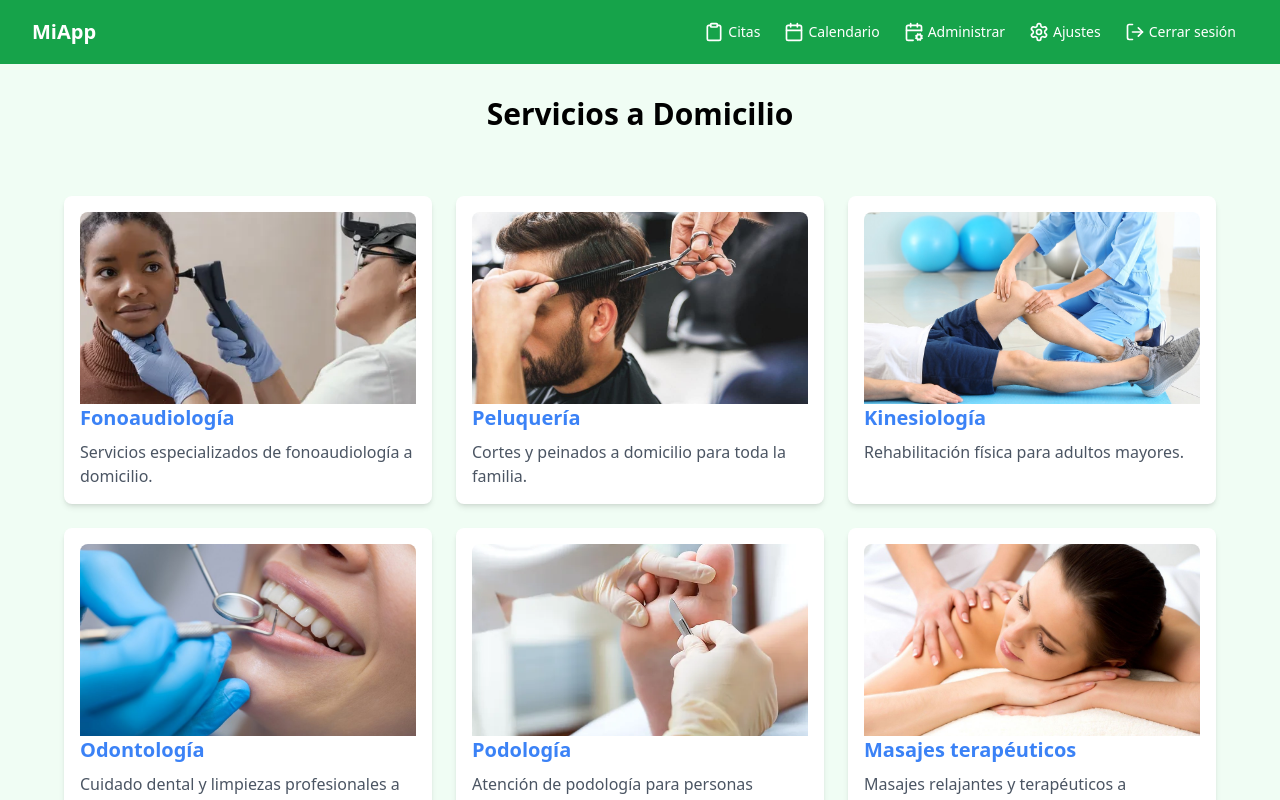
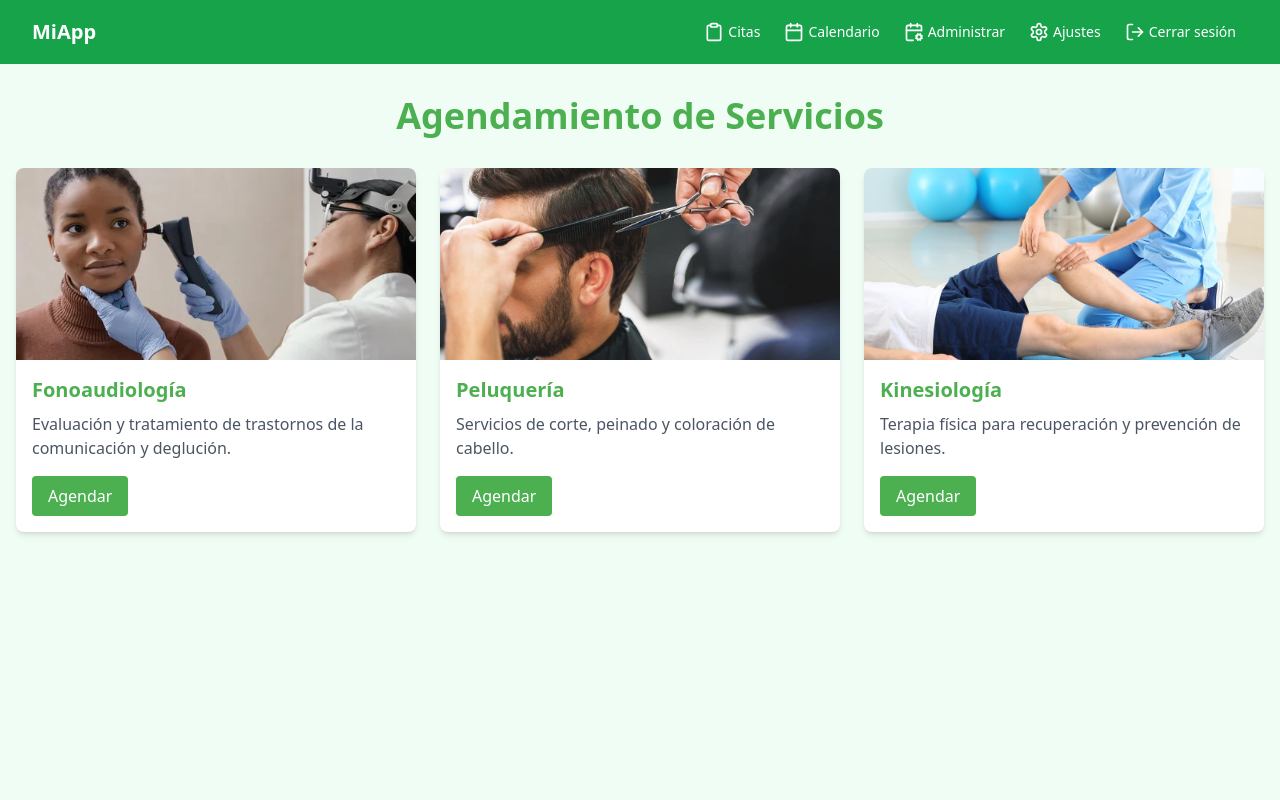
Before and after one commit to sebas-tian18/APP-Agenda-Mayor, a React (Vite) app in the folder frontend/: page /servicios in a window 1280 px wide. Shown: the top 800 px of the page. Built offline with nearby package versions, Linux system fonts and the light colour scheme; sample sign-in values are in the browser's storage.

Commit message:
Mustra de citas no agendadas de base de datos
Aqui muestra las citas que aun no ha sido agendadas respecto al tipo de servicio que corresponde, aun no puede enviar citas

```diff
--- /dev/null
+++ b/frontend/components/AppointmentModal.jsx
@@ -0,0 +1,66 @@
+import { useState, useEffect } from 'react'
+
+function AppointmentModal({ service, onClose }) {
+  const [availableAppointments, setAvailableAppointments] = useState([])
+  const [loading, setLoading] = useState(true)
+  const [error, setError] = useState(null)
+
+  useEffect(() => {
+    const fetchAvailableAppointments = async () => {
+      try {
+        setLoading(true)
+        // Asumimos que el id_especialidad corresponde al id del servicio
+        const response = await fetch(`http://localhost:3000/citas/${service.id}/noagendadas`)
+        if (!response.ok) {
+          throw new Error('No se pudieron obtener las citas disponibles')
+        }
+        const data = await response.json()
+        setAvailableAppointments(data)
+      } catch (err) {
+        setError(err.message)
+      } finally {
+        setLoading(false)
+      }
+    }
+
+    fetchAvailableAppointments()
+  }, [service.id])
+
+  const handleAppointmentSelect = async (appointmentId) => {
+  }
+
+  if (loading) return <div className="text-center">Cargando citas disponibles...</div>
+  if (error) return <div className="text-center text-red-500">Error: {error}</div>
+
+  return (
+    <div className="fixed inset-0 bg-black bg-opacity-50 flex items-center justify-center p-4 overflow-y-auto">
+      <div className="bg-white rounded-lg p-6 max-w-2xl w-full">
+        <h2 className="text-2xl font-bold text-primary mb-4">Agendar {service.name}</h2>
+        <p className="mb-4">Selecciona una cita disponible:</p>
+        <div className="grid grid-cols-1 gap-4 mb-4 max-h-96 overflow-y-auto">
+          {availableAppointments.map(appointment => (
+            <div key={appointment.id_cita} className="border p-4 rounded-lg hover:bg-gray-50">
+              <p className="font-semibold">{new Date(appointment.fecha).toLocaleDateString()}</p>
+              <p>Hora: {appointment.hora_inicio} - {appointment.hora_termino}</p>
+              <p>Profesional: {appointment.nombre_profesional} {appointment.apellido_profesional}</p>
+              <button
+                onClick={() => handleAppointmentSelect(appointment.id_cita)}
+                className="mt-2 bg-primary text-white px-4 py-2 rounded hover:bg-secondary transition-colors"
+              >
+                Seleccionar
+              </button>
+            </div>
+          ))}
+        </div>
+        <button
+          onClick={onClose}
+          className="bg-gray-300 text-gray-800 py-2 px-4 rounded hover:bg-gray-400 transition-colors"
+        >
+          Cerrar
+        </button>
+      </div>
+    </div>
+  )
+}
+
+export default AppointmentModal
--- /dev/null
+++ b/frontend/components/ServiceCard.jsx
@@ -0,0 +1,19 @@
+function ServiceCard({ service, onSelect }) {
+    return (
+      <div className="bg-white rounded-lg shadow-md overflow-hidden">
+        <img src={service.image} alt={service.name} className="w-full h-48 object-cover" />
+        <div className="p-4">
+          <h2 className="text-xl font-semibold text-primary mb-2">{service.name}</h2>
+          <p className="text-gray-600 mb-4">{service.description}</p>
+          <button
+            onClick={() => onSelect(service)}
+            className="bg-primary text-white px-4 py-2 rounded hover:bg-secondary transition-colors"
+          >
+            Agendar
+          </button>
+        </div>
+      </div>
+    )
+  }
+
+  export default ServiceCard
--- /dev/null
+++ b/frontend/components/ServiceList.jsx
@@ -0,0 +1,13 @@
+import ServiceCard from './ServiceCard'
+
+function ServiceList({ services, onServiceSelect }) {
+  return (
+    <div className="grid grid-cols-1 md:grid-cols-3 gap-6">
+      {services.map(service => (
+        <ServiceCard key={service.id} service={service} onSelect={onServiceSelect} />
+      ))}
+    </div>
+  )
+}
+
+export default ServiceList
--- a/frontend/pages/Servicios.jsx
+++ b/frontend/pages/Servicios.jsx
@@ -1,256 +1,48 @@
-import { useState, useEffect } from "react";
-
+import { useState } from 'react'
+import ServiceList from '../components/ServiceList'
+import AppointmentModal from '../components/AppointmentModal'
 
 const services = [
   {
-    title: "Fonoaudiología",
-    description: "Servicios especializados de fonoaudiología a domicilio.",
-    defaultImage: "../Images/fonoaudiologia.webp",
-    providers: [
-      {
-        name: "Dra. Ana Pérez",
-        date: "2024-10-20",
-        location: "Temuco, Chile",
-      },
-      {
-        name: "Dr. Pedro Silva",
-        date: "2024-10-21",
-        location: "Temuco, Chile",
-        time: "10:00",
-      },
-    ],
+    id: 1,
+    name: 'Fonoaudiología',
+    description: 'Evaluación y tratamiento de trastornos de la comunicación y deglución.',
+    image: '../Images/fonoaudiologia.webp'
   },
   {
-    title: "Peluquería",
-    description: "Cortes y peinados a domicilio para toda la familia.",
-    defaultImage: "../Images/peluqueria.webp",
-    providers: [
-      {
-        name: "Sra. Marta González",
-        date: "2024-10-19",
-        location: "Temuco, Chile",
-      },
-      {
-        name: "Sr. Juan Morales",
-        date: "2024-10-22",
-        location: "Temuco, Chile",
-      },
-    ],
+    id: 2,
+    name: 'Peluquería',
+    description: 'Servicios de corte, peinado y coloración de cabello.',
+    image: '../Images/peluqueria.webp'
   },
   {
-    title: "Kinesiología",
-    description: "Rehabilitación física para adultos mayores.",
-    defaultImage: "../Images/kinesiologia.webp",
-    providers: [
-      {
-        name: "Dr. Ricardo Muñoz",
-        date: "2024-10-23",
-        location: "Temuco, Chile",
-      },
-      {
-        name: "Dra. Carolina Lara",
-        date: "2024-10-24",
-        location: "Temuco, Chile",
-      },
-    ],
-  },
-  {
-    title: "Odontología",
-    description: "Cuidado dental y limpiezas profesionales a domicilio.",
-    defaultImage: "../Images/odontologia.webp",
-    providers: [
-      {
-        name: "Dr. Jaime Ortiz",
-        date: "2024-10-25",
-        location: "Temuco, Chile",
-      },
-      {
-        name: "Dra. Laura Espinoza",
-        date: "2024-10-26",
-        location: "Temuco, Chile",
-      },
-    ],
-  },
-  {
-    title: "Podología",
-    description: "Atención de podología para personas mayores.",
-    defaultImage: "../Images/podologia.webp",
-    providers: [
-      {
-        name: "Dr. Carlos Soto",
-        date: "2024-10-27",
-        location: "Temuco, Chile",
-      },
-      {
-        name: "Dra. Verónica Ríos",
-        date: "2024-10-28",
-        location: "Temuco, Chile",
-      },
-    ],
-  },
-  {
-    title: "Masajes terapéuticos",
-    description: "Masajes relajantes y terapéuticos a domicilio.",
-    defaultImage: "../Images/masajes-terapeuticos.webp",
-    providers: [
-      {
-        name: "Sra. Patricia Figueroa",
-        date: "2024-10-29",
-        location: "Temuco, Chile",
-      },
-      {
-        name: "Sr. Marcos Vera",
-        date: "2024-10-30",
-        location: "Temuco, Chile",
-      },
-    ],
-  },
-  {
-    title: "Psicología",
-    description: "Terapia psicológica en la comodidad de tu hogar.",
-    defaultImage: "../Images/psicologia.webp",
-    providers: [
-      {
-        name: "Dra. Paula Díaz",
-        date: "2024-10-31",
-        location: "Temuco, Chile",
-      },
-      {
-        name: "Dr. Ernesto López",
-        date: "2024-11-01",
-        location: "Temuco, Chile",
-      },
-    ],
-  },
-  {
-    title: "Nutrición",
-    description: "Asesoramiento nutricional personalizado a domicilio.",
-    defaultImage: "../Images/nutricion.webp",
-    providers: [
-      {
-        name: "Dra. Camila Rojas",
-        date: "2024-11-02",
-        location: "Temuco, Chile",
-      },
-      {
-        name: "Sr. Diego Vargas",
-        date: "2024-11-03",
-        location: "Temuco, Chile",
-      },
-    ],
-  },
-];
+    id: 3,
+    name: 'Kinesiología',
+    description: 'Terapia física para recuperación y prevención de lesiones.',
+    image: '../Images/kinesiologia.webp'
+  }
+]
 
+function Servicios() {
+  const [selectedService, setSelectedService] = useState(null)
 
-function ServiceCard({ title, description, defaultImage, onClick }) {
+  const handleServiceSelect = (service) => {
+    setSelectedService(service)
+  }
+
+  const handleCloseModal = () => {
+    setSelectedService(null)
+  }
+
   return (
-    <a
-      href="#"
-      onClick={onClick}
-      className="block p-4 bg-white shadow-md rounded-lg transform transition-transform duration-300 hover:scale-105 hover:shadow-lg"
-    >
-      <img
-        src={defaultImage}
-        alt={title}
-        className="w-full h-48 object-cover rounded-t-lg"
-      />
-      <h2 className="text-xl font-bold text-blue-500 hover:underline">
-        {title}
-      </h2>
-      <p className="mt-2 text-gray-600">{description}</p>
-    </a>
-  );
+    <div className="bg-green-50 min-h-screen mx-auto px-4 py-8">
+      <h1 className="text-4xl font-bold text-primary mb-8 text-center">Agendamiento de Servicios</h1>
+      <ServiceList services={services} onServiceSelect={handleServiceSelect} />
+      {selectedService && (
+        <AppointmentModal service={selectedService} onClose={handleCloseModal} />
+      )}
+    </div>
+  )
 }
 
-function ServiceDrawer({ service, onClose }) {
-  if (!service) return null; // No mostrar si no hay servicio seleccionado
-
-  return (
-    <div
-      className="fixed top-0 right-0 w-1/3 h-full bg-white shadow-lg p-8 z-50"
-    >
-      <button onClick={onClose} className="text-red-500">
-        Cerrar
-      </button>
-      <h2 className="text-2xl font-bold mb-4">{service.title}</h2>
-      <p><strong>Descripción:</strong> {service.description}</p>
-      {/* Lista de proveedores */}
-      <h3 className="mt-4 text-lg font-semibold">Proveedores disponibles:</h3>
-      <ul className="mt-2 space-y-4">
-        {service.providers.map((provider, index) => (
-          <li
-            key={index}
-            className="flex justify-between items-center border-b pb-2"
-          >
-            <div>
-              <p className="font-semibold">Nombre: {provider.name}</p>
-              <p>Fecha: {provider.date}</p>
-              <p>Ubicación: {provider.location}</p>
-              <p>Hora: {provider.time}</p>
-
-            </div>
-            <button className="bg-blue-500 text-white px-4 py-2 rounded-lg">
-              Agendar
-            </button>
-          </li>
-        ))}
-      </ul>
-    </div>
-  );
-}
-
-function Servicios() {
-  const [selectedService, setSelectedService] = useState(null);
-
-  const handleCloseDrawer = () => {
-    setSelectedService(null);
-  };
-
-  const handleBackgroundClick = () => {
-    handleCloseDrawer();
-  };
-
-  const handleServiceClick = (service) => {
-    setSelectedService(service);
-  };
-
-  return (
-    <div className="min-h-screen bg-green-50">
-      <div className="text-center p-8">
-        <h1 className="text-3xl font-bold">Servicios a Domicilio</h1>
-      </div>
-      <main className="p-8">
-        <div className="container mx-auto px-4 sm:px-6 lg:px-8">
-          <div className="grid grid-cols-1 sm:grid-cols-2 lg:grid-cols-3 gap-6 mb-6">
-            {services.map((service, index) => (
-              <ServiceCard
-                key={index}
-                {...service}
-                onClick={(e) => {
-                  e.preventDefault();
-                  handleServiceClick(service);
-                }}
-              />
-            ))}
-          </div>
-        </div>
-      </main>
-
-      {/* Drawer que muestra los detalles del servicio seleccionado */}
-      <ServiceDrawer
-        service={selectedService}
-        onClose={handleCloseDrawer}
-      />
-
-      {/* Fondo oscuro cuando el drawer está abierto */}
-      {selectedService && (
-        <div
-          className="fixed inset-0 bg-black opacity-50 z-40"
-          onClick={handleBackgroundClick} // Cierra drawer cuando se haga clic fuera
-        />
-      )}
-    </div>
-  );
-}
-
-export default Servicios;
+export default Servicios
--- a/frontend/tailwind.config.js
+++ b/frontend/tailwind.config.js
@@ -6,7 +6,13 @@ export default {
     './components/**/*.{html,js,jsx}',
   ],
   theme: {
-    extend: {},
+    extend: {
+      colors: {
+        'primary': '#4CAF50',
+        'secondary': '#45a049',
+        'background': '#e8f5e9',
+      }
+    },
   },
   plugins: [],
 }
```
